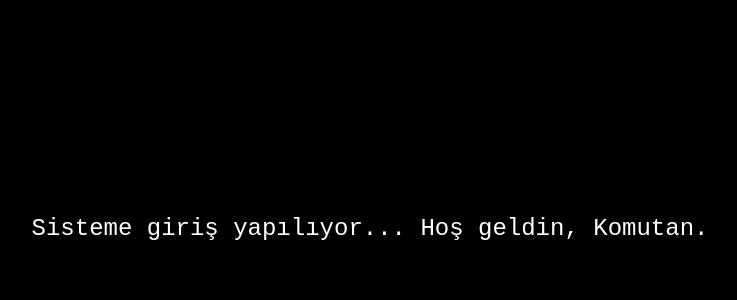
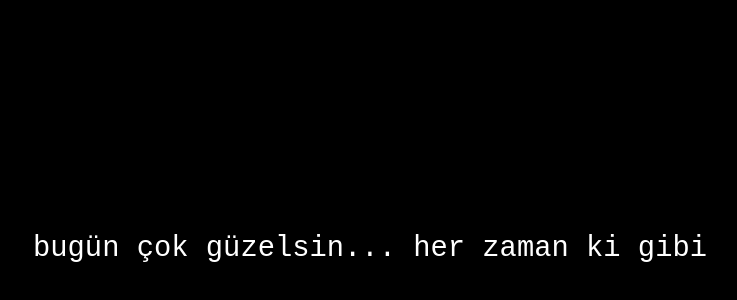
Before and after one commit to benyag1z/a1, a plain HTML site: page index.html in a window 1280 px wide. Shown: the part 172-472 px from the top of the page, without its empty margins (269-1006 px from the left). Drawn offline with Linux system fonts and the light colour scheme.

Commit message:
Update index.html

```diff
--- a/index.html
+++ b/index.html
@@ -3,18 +3,20 @@
 <head>
   <meta charset="UTF-8">
   <meta name="viewport" content="width=device-width, initial-scale=1">
-  <title>Terminal Giriş</title>
+  <title>Mesaj</title>
   <style>
     body {
       background-color: #000;
       color: #fff;
       font-family: 'Courier New', Courier, monospace;
-      font-size: 1.5rem;
+      font-size: 1.8rem;
       display: flex;
       justify-content: center;
       align-items: center;
       height: 100vh;
       margin: 0;
+      padding: 20px;
+      text-align: center;
     }
 
     #typewriter {
@@ -33,15 +35,15 @@
   <div id="typewriter"></div>
 
   <script>
-    const text = "Sisteme giriş yapılıyor...\nHoş geldin, Komutan.";
+    const text = "bugün çok güzelsin... her zaman ki gibi";
     const typewriter = document.getElementById("typewriter");
     let index = 0;
 
     function type() {
       if (index < text.length) {
-        typewriter.textContent += text[index] === '\n' ? '\n' : text[index];
+        typewriter.textContent += text[index];
         index++;
-        setTimeout(type, 100); // Hız: 100ms harf başına
+        setTimeout(type, 120); // Daha duygusal bir tempo için yavaş yazım
       }
     }
 
```
